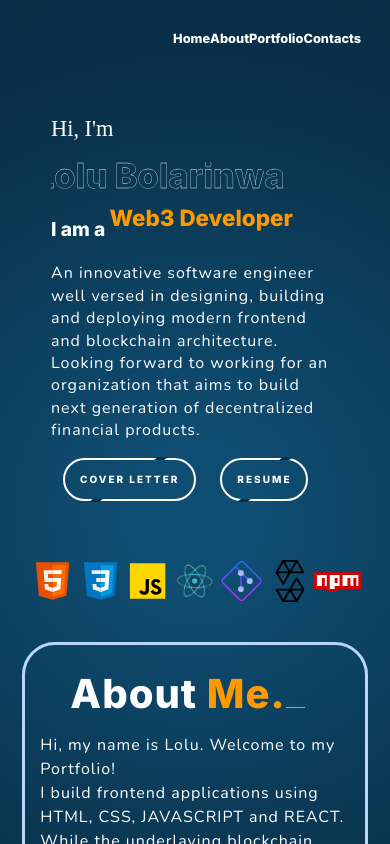
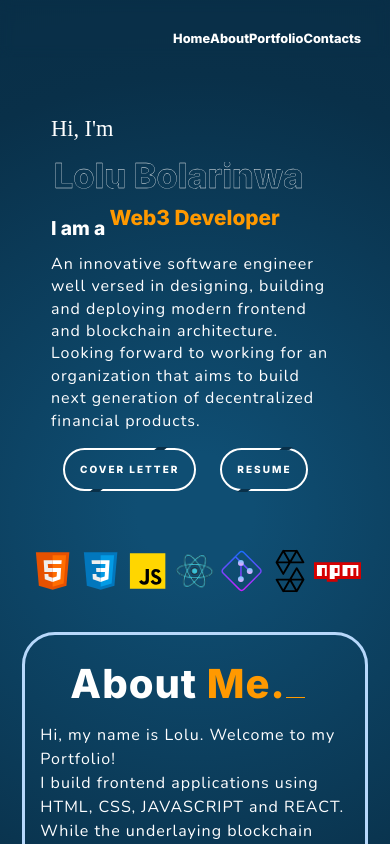
Before and after one commit to LoluBolarinwa/Portfolio-website, a React (Create React App) app: page / in a window 390 px wide. Shown: the top 844 px of the page. Built offline with nearby package versions, Linux system fonts and the light colour scheme; a web font is replaced by a local one.

Commit message:
made name-svg placed properly for responsive design and understood TranslateX and TranslateY property for svg

```diff
--- a/src/components/section1.jsx
+++ b/src/components/section1.jsx
@@ -18,7 +18,8 @@ function Section1() {
                 <div>
                 <p className="name-intro">Hi, I'm</p>
                 {/* <h1 className="name">Lolu Bolarinwa</h1> */}
-                <svg className="svg-name" viewBox="-50 0 1800 250" >
+                <svg className="svg-name" viewBox="-150 0 1800 250" >
+                {/* <svg className="svg-name" viewBox="-50 0 1800 250" > */}
                 {/* // height="1em" width="1em"> */}
                     <text id="text-svg" x="35%" y="65%"  fill="transparent" textAnchor="middle">Lolu Bolarinwa</text>
                 </svg>
--- a/src/index.css
+++ b/src/index.css
@@ -207,6 +207,7 @@ background: linear-gradient(90deg, rgba(13,69,102,1) 0%, rgba(8,32,48,1) 70%); *
   stroke: #fff;
   font-size: 150px;
   /* font-weight: 700; */
+  transform: translateX(-8%);
   stroke-width: 2;
   /* stroke-dasharray:433.21; */
   animation: nameAnimation 6s;
@@ -242,7 +243,7 @@ background: linear-gradient(90deg, rgba(13,69,102,1) 0%, rgba(8,32,48,1) 70%); *
 
 .job-title-intro{
   /* background-color:green; */
-  /* height: 4.5rem; */
+  /* height: 3.5rem; */
   line-height: 3rem;
 }
 
@@ -728,9 +729,9 @@ body{
   .navbar-list li a{
     all:unset;
   }
-  .navbar{
+  /* .navbar{ */
     /* all:unset; */
-  }
+  /* } */
 
   .main{
     /* background: white; */
@@ -738,15 +739,7 @@ body{
 
   }
 
-  .description{
-    width: 100%;
-  /* background: salmon; */
-  font-size: 1rem;
-  /* margin-bottom: 4.5rem; */
-  height: 100%;
-  /* 95px; */
-  line-height: 1.4;
-  }
+
 
   .name-intro{
     font-size: 1.4rem;
@@ -759,7 +752,9 @@ body{
     /* text-transform: uppercase; */
     /* font-weight: 500; */
     /* line-height: 0.9; */
-    margin-bottom: 2rem;
+    /* margin-bottom: 2rem;
+    padding-left: 150px; */
+
     /* margin: 0; */
     /* background-color: firebrick; */
   }
@@ -767,6 +762,13 @@ body{
   .svg-name{
     /* height: auto; */
     stroke: #fff;
+    /* padding-left: 150px; */
+    /* margin-left: 50px; */
+    /* width: 50%; */
+    /* transform: translateX(10%); */
+    /* flex-flow: column nowrap; */
+  transform: translateX(1%);
+    /* transform: translateZ(); */
     font-size: 215px;
     /* font-weight: 700; */
     stroke-width: 2;
@@ -788,10 +790,21 @@ body{
 
   }
    .job-title {
-  font-size: 1.4rem;
+  font-size: 1.3rem;
     /* color:
     software engineer
     salmon; */
+  }
+
+  .description{
+    width: 100%;
+  /* background: salmon; */
+  font-size: 1rem;
+  margin-top: 0;
+  /* margin-bottom: 4.5rem; */
+  height: 100%;
+  /* 95px; */
+  line-height: 1.4;
   }
 
   .about{
```
